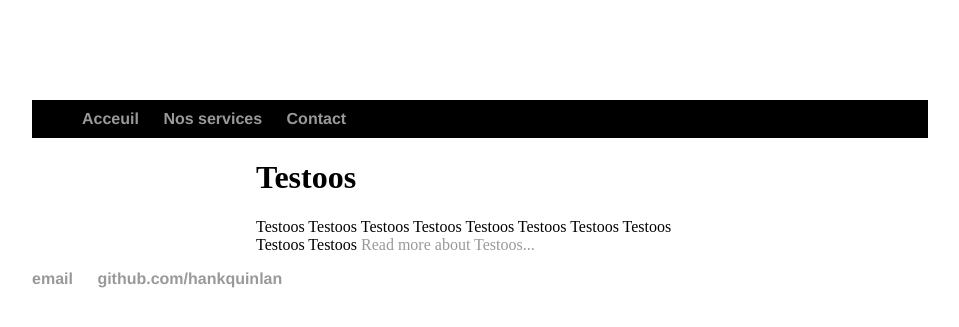
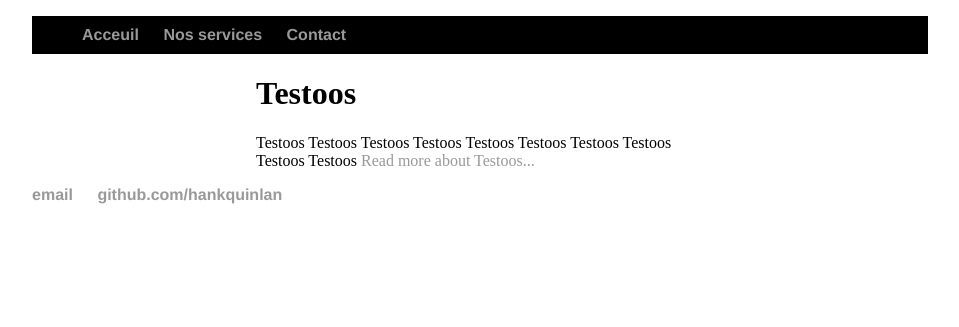
Before and after one commit to BobRendal/BobRendal.github.io, a Jekyll site: the page built from index.html, in a window 1280 px wide. Shown: the top 327 px of the page, without its empty margins (160-1119 px from the left). Built offline with Jekyll 4.4.1, drawn with Linux system fonts in a browser that asks for light colours.

Commit message:
Update main.css

```diff
--- a/css/main.css
+++ b/css/main.css
@@ -1,5 +1,5 @@
 body {
-    margin: 100px auto;
+    margin: 00px auto;
     width: 70%;
 
 }
```
